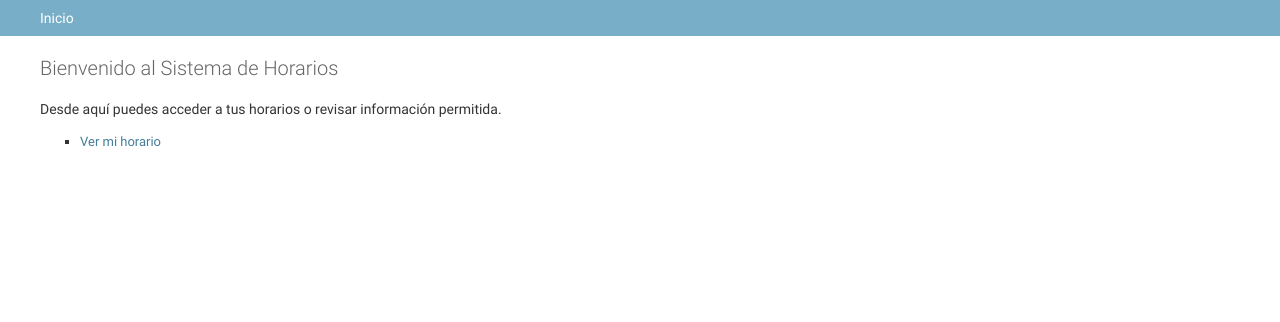
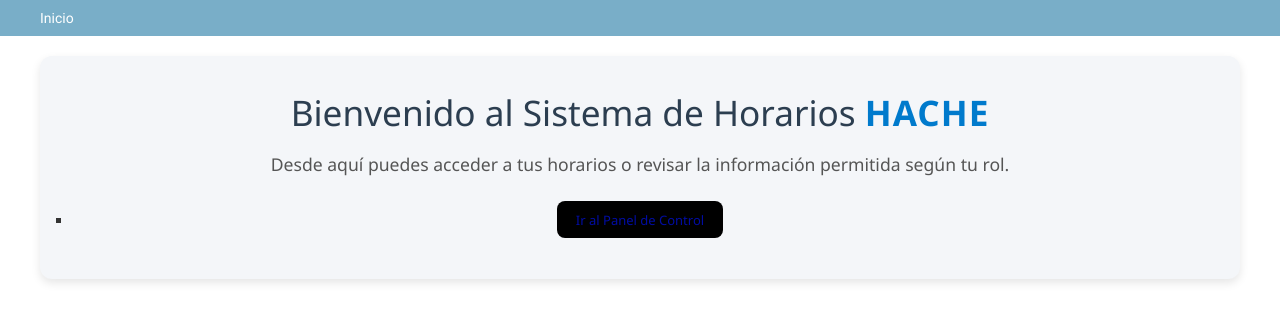
Before and after one commit to sagohe/hache, a Django app: page / in a window 1280 px wide. Shown: the part 73-395 px from the top of the page. Run offline with Django 3.2, Linux system fonts and the light colour scheme; the visitor is signed in with stand-in values (Sample User, id 1); parts of the project's set-up code (start-up, migrations or seed data) failed here and were passed over.

Commit message:
Ajustar panel de inicio

```diff
--- a/mi_app/templates/panel_inicio.html
+++ b/mi_app/templates/panel_inicio.html
@@ -1,11 +1,64 @@
 {% extends "admin/base_site.html" %}
 
 {% block content %}
-<h1>Bienvenido al Sistema de Horarios</h1>
-<p>Desde aquí puedes acceder a tus horarios o revisar información permitida.</p>
+<style>
+  .inicio-horarios {
+    background: #f4f6f9;
+    padding: 2rem;
+    border-radius: 12px;
+    box-shadow: 0 4px 10px rgba(0, 0, 0, 0.1);
+    text-align: center;
+    font-family: "Segoe UI", sans-serif;
+  }
 
-<ul>
-  <li><a href="{% url 'horario_docente' user.id %}">Ver mi horario</a></li>
-  <!-- Más opciones según permisos -->
-</ul>
+  .inicio-horarios h1 {
+    font-size: 2.2rem;
+    margin-bottom: 1rem;
+    color: #2c3e50;
+  }
+
+  .inicio-horarios .resaltado {
+    color: #007acc;
+    font-weight: bold;
+    letter-spacing: 1px;
+  }
+
+  .inicio-horarios p {
+    font-size: 1.1rem;
+    margin-bottom: 2rem;
+    color: #555;
+  }
+
+  .inicio-horarios ul {
+    list-style: none;
+    padding: 0;
+  }
+
+  .inicio-horarios li {
+    margin: 1rem 0;
+  }
+
+  .inicio-horarios a {
+    background-color: #000000;
+    color: rgb(1, 12, 163);
+    padding: 0.6rem 1.2rem;
+    text-decoration: none;
+    border-radius: 8px;
+    transition: background-color 0.3s ease;
+  }
+
+  .inicio-horarios a:hover {
+    background-color: #065f92;
+  }
+</style>
+
+<div class="inicio-horarios">
+  <h1>Bienvenido al Sistema de Horarios <span class="resaltado">HACHE</span></h1>
+  <p>Desde aquí puedes acceder a tus horarios o revisar la información permitida según tu rol.</p>
+
+  <ul>
+    <li><a href="{% url 'admin:index' %}">Ir al Panel de Control</a></li>
+    <!-- Más opciones según permisos -->
+  </ul>
+</div>
 {% endblock %}
```
